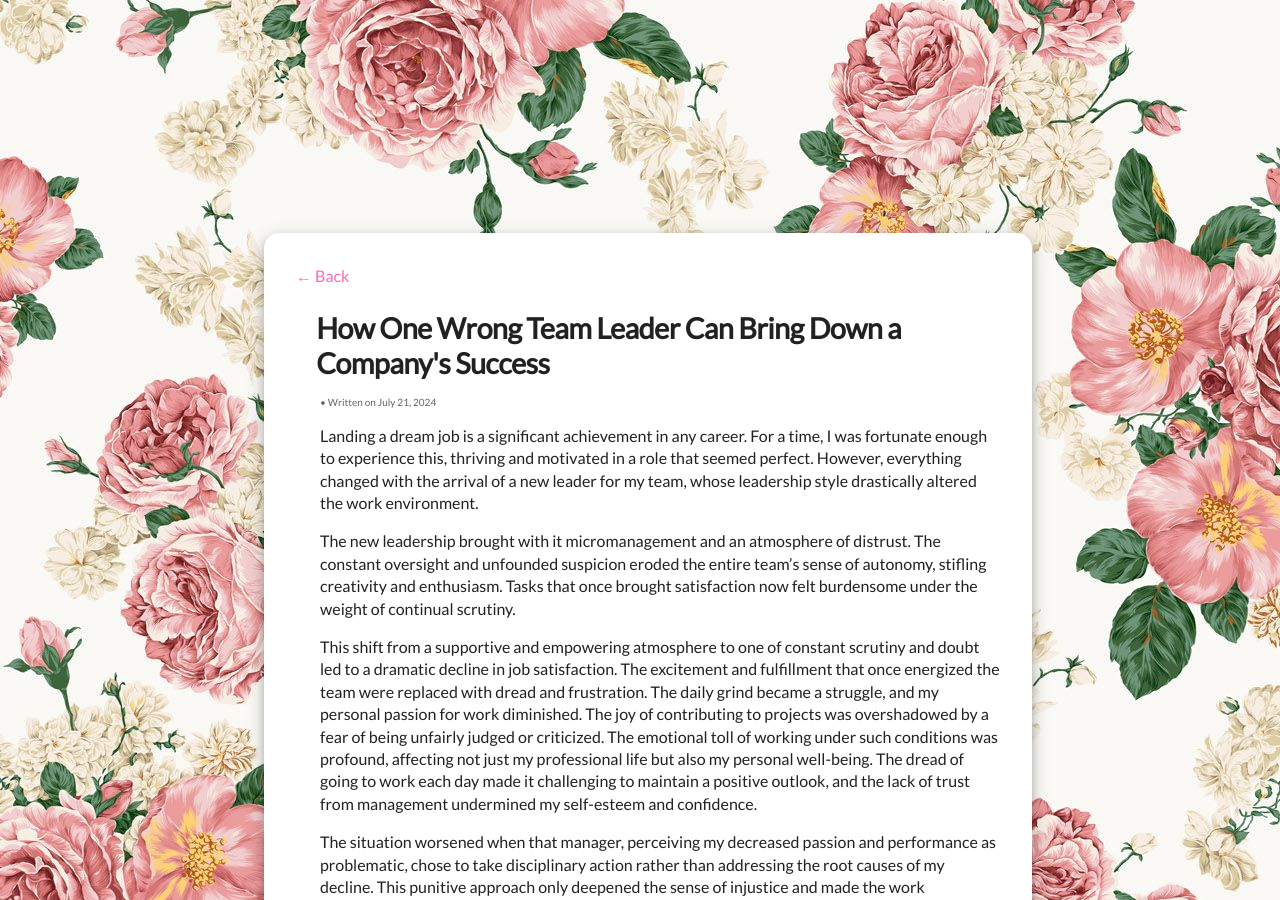
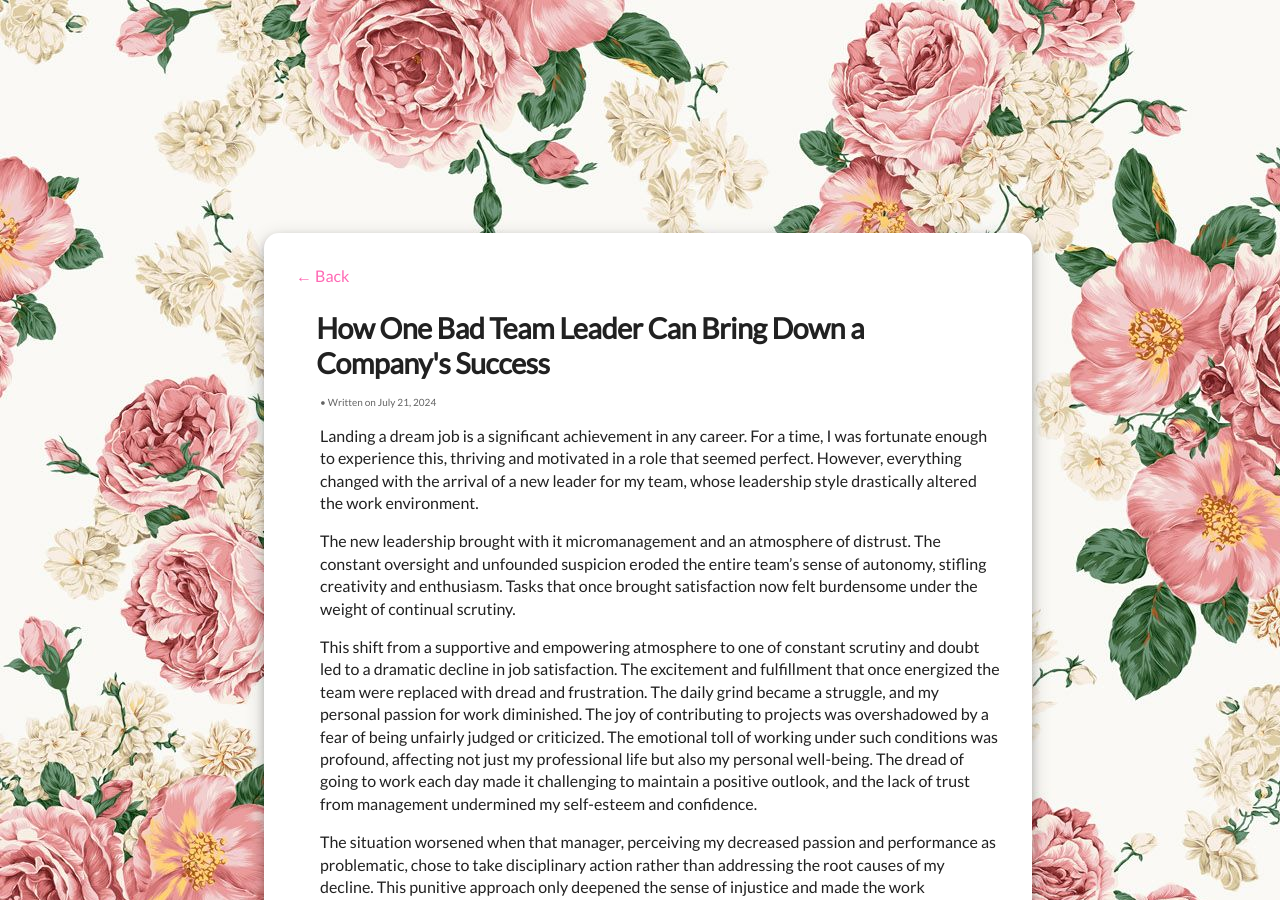
Before and after one commit to xaymup/xaymup.github.io, a Jekyll site: the page built from _posts/2024-7-21-how-one-bad-team-leader-can-bring-down-a-companys-success.md, in a window 1280 px wide and 900 px high. Built offline with Jekyll 4.4.1, drawn with Linux system fonts in a browser that asks for light colours; some of the changed text lies outside the part shown.

Commit message:
Update and rename 2024-7-21-how-one-wrong-team-leader-can-bring-down-a-companys-success.md to 2024-7-21-how-one-bad-team-leader-can-bring-down-a-companys-success.md

```diff
--- a/_posts/2024-7-21-how-one-wrong-team-leader-can-bring-down-a-companys-success.md
+++ b/_posts/2024-7-21-how-one-bad-team-leader-can-bring-down-a-companys-success.md
@@ -1,6 +1,6 @@
 ---
 layout: post
-title: How One Wrong Team Leader Can Bring Down a Company's Success
+title: How One Bad Team Leader Can Bring Down a Company's Success
 ---
 Landing a dream job is a significant achievement in any career. For a time, I was fortunate enough to experience this, thriving and motivated in a role that seemed perfect. However, everything changed with the arrival of a new leader for my team, whose leadership style drastically altered the work environment.
 
@@ -10,7 +10,7 @@ This shift from a supportive and empowering atmosphere to one of constant scruti
 
 The situation worsened when that manager, perceiving my decreased passion and performance as problematic, chose to take disciplinary action rather than addressing the root causes of my decline. This punitive approach only deepened the sense of injustice and made the work environment even more toxic. Instead of fostering improvement, their actions exacerbated the issues, impacting not only my performance but also the overall morale of the team.
 
-This experience highlights how crucial effective leadership is to a company’s success. A single wrong team leader can have far-reaching consequences, undermining trust, stifling innovation, and diminishing job satisfaction. Open communication and clear boundaries are essential for maintaining a healthy work environment. It also emphasizes the importance of seeking out roles and cultures that align with these values for long-term career satisfaction and organizational success.
+This experience highlights how crucial effective leadership is to a company’s success. A single bad team leader can have far-reaching consequences, undermining trust, stifling innovation, and diminishing job satisfaction. Open communication and clear boundaries are essential for maintaining a healthy work environment. It also emphasizes the importance of seeking out roles and cultures that align with these values for long-term career satisfaction and organizational success.
 
 To cope with the challenging management style, I set personal boundaries and sought support from colleagues. Engaging in honest conversations with peers helped mitigate feelings of isolation. Additionally, I explored professional development opportunities outside of work to regain a sense of control and progress in my career.
 
```
